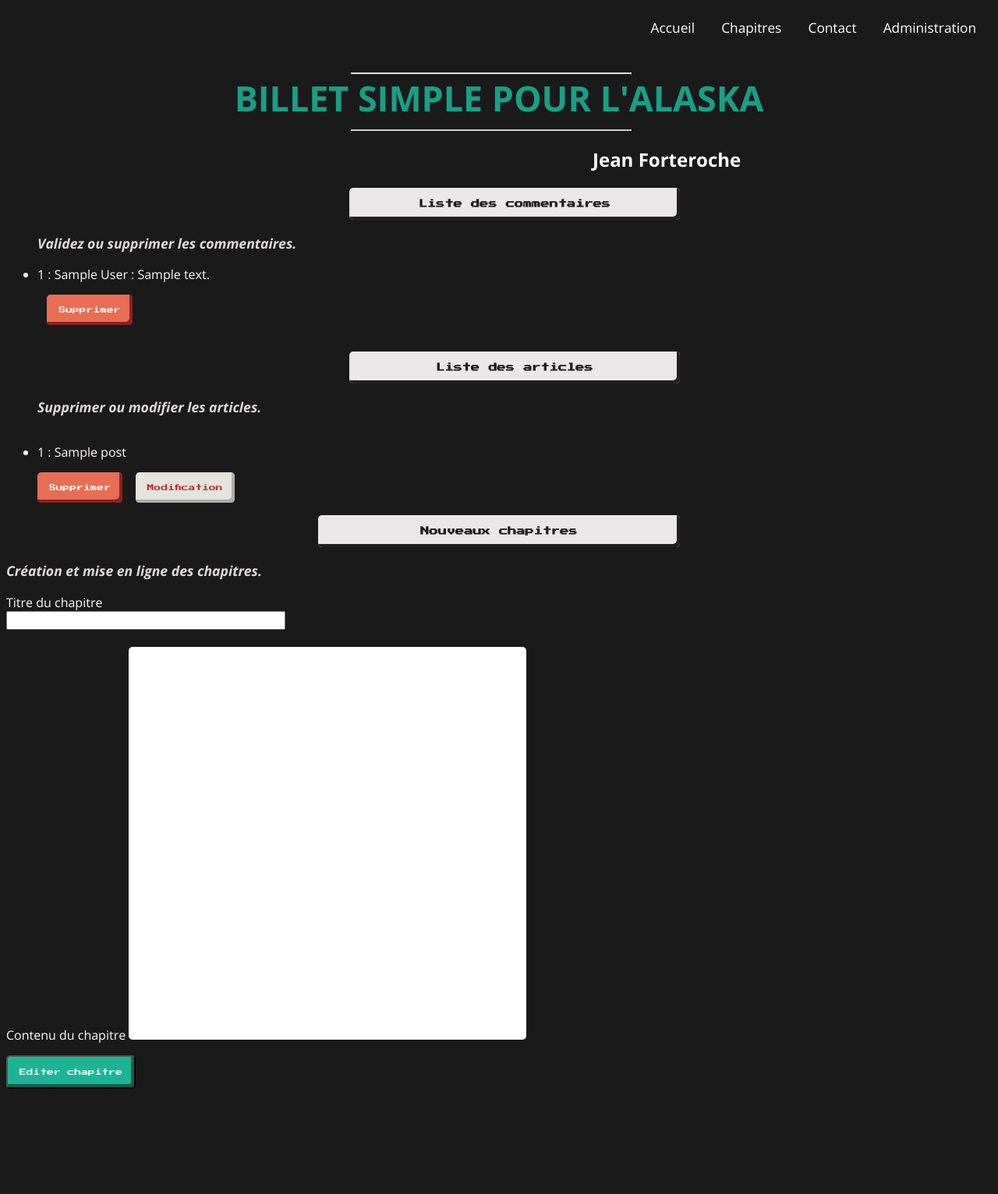
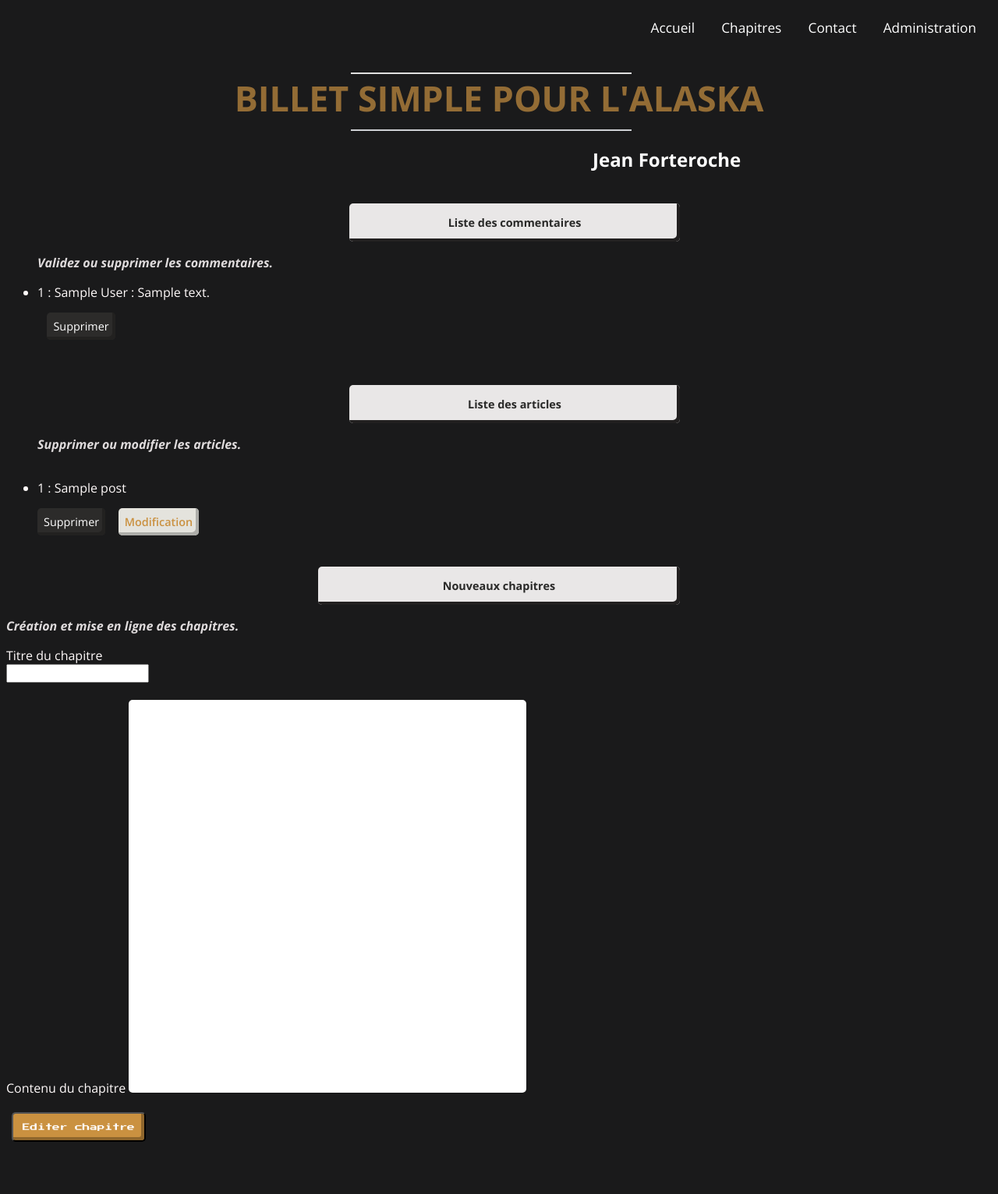
Before and after one commit to b1b1111/Blog-Jean-Forteroche, a PHP site: page /coursphp/administration in a window 1280 px wide. Shown: the whole page at 78% size. Before the commit the page ends 1397 px from the top, so only its background shows below. Run offline with PHP 8.4, Linux system fonts and the light colour scheme; tables that the repository leaves empty or names only in its code hold one stand-in row (values such as "Sample post"); some libraries are stand-ins or nearby versions.

Commit message:
MVC_3 Refonte du style

```diff
--- a/index.php
+++ b/index.php
@@ -36,7 +36,7 @@ else if($url[0] == 'chapitres') {
             $author = $_POST['author'];
             $content = $_POST['content'];
             $commentController->addComment($url[1], $author, $content);
-            header('Location: '. $_POST['URL_PATH'] . $url[0] . '/' . $url[1]);
+            header('Location: '. $_POST['URL_PATH'] . $url[2] . '/' . $url[1]);
         }
     }
 
--- a/public/css/style.css
+++ b/public/css/style.css
@@ -4,7 +4,7 @@
 /*-----LEGENDE DE COULEUR-----*/
 
 /*black : #0d0d0ef1;*/
-/*Green : #18A085;*/
+/*Gold : #936C35;
 /*White :  rgb(233, 231, 231);*/
 /*Grey : rgba(175, 173, 173, 0.863);*/
 
@@ -13,7 +13,6 @@
 }
 
 body {
-
     background-color: #0d0d0ef1;
     background-size: 100%;
     position: relative;
@@ -22,17 +21,16 @@ body {
 h3 {
     background: rgb(233, 231, 231);
     text-align: center;
-    font-size: 0.7em;
-    padding: 12px;
-    font-family: 'Press Start 2P', cursive;
+    font-size: 0.9em;
+    padding: 10px;
     text-decoration: none;
     color: rgb(29, 28, 28);
-    box-shadow: inset -4px -4px 0px 0px rgb(34, 32, 32);
+    box-shadow: inset -4px -4px 0px 0px rgb(179, 176, 176);
     border-radius: 5px;
 }
 
 h2 {
-    color: #18A085;
+    color: #936C35;
 }
 
 h4 {
@@ -43,20 +41,20 @@ h4 {
 
 a {
     text-decoration: none;
-    color: #18A085;
+    color: #936C35;
 }
 
 label {
     color: rgb(255, 250, 250);
 }
 .signature {
-    color: #18A085;
+    color: #936C35;
     text-align: right;
 }
 
 /*---------------------------------------------HEADER------------------------------------------------------*/
 /*----------------------------------------------------------------------------------------------------------*/
-#header_content h1 {
+.header_content h1 {
     text-align: center;
     font-size: 2.8em;
     font-family: 'Open Sans', Verdana, Tahoma, sans-serif;
@@ -64,12 +62,12 @@ label {
     text-transform: uppercase;
 }
 
-#header_content h1 a {
-    color: #18A085;
+.header_content h1 a {
+    color: #936C35;
 }
 
 
-#header_content h1::before
+.header_content h1::before
 {
 	position: relative;
 	display: block;
@@ -79,7 +77,7 @@ label {
 	background-color: rgba(255, 255, 255, 0.863);
 	left: calc(50% - 190px);
 }
-#header_content h1::after
+.header_content h1::after
 {
 	position: relative;
 	display: block;
@@ -92,7 +90,7 @@ label {
 
 }
 
-#header_content h2 {
+.header_content h2 {
     margin-left: calc(50% + 120px);
     font-family: 'Open Sans', Verdana, Tahoma, sans-serif;
     color: white;
@@ -123,12 +121,16 @@ label {
 }
 
 #tabs a:hover {
-    color: rgba(206, 199, 199, 0.986);
+    color: rgb(167, 163, 161);
 }
 
 /*---------------------------------------------ACCUEIL------------------------------------------------------*/
 /*----------------------------------------------------------------------------------------------------------*/
-
+#alaska {
+    background-size: 100%;
+    width: 100%;
+    height: 88%;
+}
 
 /*-------------------------------SECTION--------------------------------*/
 
@@ -192,14 +194,17 @@ label {
     border: 2px none white;
     border-radius: 5px;
 }
+.news h3 {
+  color: rgb(87, 86, 85);
+}
 
 #chapters_part {
     background-color: white;
 }
 
-#lirePlus {
+.btn_valid {
     margin: 20px 0 7px 7px;
-    background: #E76E55;
+    background: rgb(202, 145, 64);
     text-align: center;
     position: relative;
     display: inline-flex;
@@ -208,17 +213,17 @@ label {
     font-family: 'Press Start 2P', cursive;
     text-decoration: none;
     color: white;
-    box-shadow: inset -4px -4px 0px 0px #8C2022;
+    box-shadow: inset -4px -4px 0px 0px rgb(143, 102, 44);
     border-radius: 5px;
   }
-#lirePlus:hover, #lirePlus:focus {
-    background: #CE372B;
-    box-shadow: inset -6px -6px 0px 0px #8C2022;
+.btn_valid:hover, .btn_valid:focus {
+    background: rgb(192, 139, 48);
+    box-shadow: inset -6px -6px 0px 0px rgb(143, 102, 44);
   }
-  #lirePlus:active {
-    box-shadow: inset 4px 4px 0px 0px #8C2022;
+  .btn_valid:active {
+    box-shadow: inset 4px 4px 0px 0px rgb(143, 102, 44);
   }
-  #lirePlus:before, #lirePlus:after {
+  .btn_valid:before, .btn_valid:after {
     content: '';
     position: absolute;
     width: 100%;
@@ -250,49 +255,8 @@ textarea {
     height: 200px;
 }
 
-.form_btn {
-    margin-top: 15px;
-    background: #E76E55;
-    display: inline-block;
-    position: relative;
-    text-align: center;
-    font-size: 0.55em;
-    padding: 15px;
-    font-family: 'Press Start 2P', cursive;
-    text-decoration: none;
-    color: white;
-    box-shadow: inset -4px -4px 0px 0px #8C2022;
-    border-radius: 5px;
-  }
-.form_btn:hover, .form_btn:focus {
-    background: #CE372B;
-    box-shadow: inset -6px -6px 0px 0px #8C2022;
-  }
-  .form_btn:active {
-    box-shadow: inset 4px 4px 0px 0px #8C2022;
-  }
-  .form_btn:before, .form_btn:after {
-    content: '';
-    position: absolute;
-    width: 100%;
-    height: 100%;
-    box-sizing: content-box;
-  }
-  .form_btn:before {
-    top: -6px;
-    left: 0;
-  }
-  .form_btn:after {
-    left: -6px;
-    top: 0;
-  }
-
 /*---------------------------------------------CONTACT------------------------------------------------------*/
 /*----------------------------------------------------------------------------------------------------------*/
-
-#contact_form {
-    text-align: center;
-}
 
 #contact_form input {
     width: 400px;
@@ -324,33 +288,19 @@ textarea {
 .adminH2 {
     background: rgb(233, 231, 231);
     text-align: center;
-    font-size: 0.7em;
+    font-size: 0.9em;
     padding: 15px;
-    font-family: 'Press Start 2P', cursive;
     text-decoration: none;
-    color: rgb(29, 28, 28);
+    color: rgb(41, 41, 40);
     box-shadow: inset -4px -4px 0px 0px rgb(34, 32, 32);
-    margin: 0 400px 0 400px;
+    margin: 40px 400px 0 400px;
     border-radius: 5px;
 }
 
 .adminParagraphe {
-    font-size: 1.1em;
+    font-size: 1.0em;
     font-weight: bold;
     color: rgb(223, 219, 220);
-}
-
-#content, #resultat {
-    width: 500px;
-    height: 200px;
-    background-color: white;
-    border: 1px solid black;
-    padding: 5px;
-    overflow: auto;
-}
-
-#title {
-    width: 350px;
 }
 
 #full-featured {
@@ -358,42 +308,33 @@ textarea {
     resize: none;
 }
 
-/*----------------------BUTTON APPROUVE-------------------*/
-.admin_approuve {
+/*----------------------BUTTON SUPPRIMER-------------------*/
+.btn_suppr {
     margin-top: 15px;
-    background: rgb(29, 180, 150);
+    background: rgb(44, 43, 42);
     display: inline-block;
     position: relative;
     text-align: center;
-    font-size: 0.55em;
-    padding: 15px;
-    font-family: 'Press Start 2P', cursive;
+    font-size: 0.9em;
+    padding: 8px;
     text-decoration: none;
     color: white;
-    box-shadow: inset -4px -4px 0px 0px rgb(19, 94, 79);
+    box-shadow: inset -4px -4px 0px 0px rgb(34, 33, 32);
     border-radius: 5px;
   }
-.admin_approuve:hover, .admin_approuve:focus {
-    background: rgb(19, 133, 110);
-    box-shadow: inset -6px -6px 0px 0px rgb(19, 94, 79);
+.btn_suppr:hover, .btn_suppr:focus {
+    background: rgb(37, 37, 37);
+    box-shadow: inset -6px -6px 0px 0px rgb(34, 33, 32);
   }
-  .admin_approuve:active {
-    box-shadow: inset 4px 4px 0px 0px rgb(19, 94, 79);
+  .btn_suppr:active {
+    box-shadow: inset 4px 4px 0px 0px rgb(34, 33, 32);
   }
-  .admin_approuve:before, .admin_approuve:after {
+  .btn_suppr:before, .btn_suppr:after {
     content: '';
     position: absolute;
     width: 100%;
     height: 100%;
     box-sizing: content-box;
-  }
-  .admin_approuve:before {
-    top: -6px;
-    left: 0;
-  }
-  .admin_approuve:after {
-    left: -6px;
-    top: 0;
   }
 
 /*-----------------------BUTTON MODIFIED-------------------*/
@@ -404,11 +345,11 @@ textarea {
     display: inline-block;
     position: relative;
     text-align: center;
-    font-size: 0.55em;
-    padding: 15px;
-    font-family: 'Press Start 2P', cursive;
+    font-size: 0.9em;
+    font-weight: 600;
+    padding: 8px;
     text-decoration: none;
-    color: rgb(175, 48, 48);
+    color: rgb(202, 145, 64);
     box-shadow: inset -4px -4px 0px 0px rgb(173, 173, 169);
     border-radius: 5px;
   }
@@ -443,11 +384,11 @@ textarea {
     display: inline-block;
     position: relative;
     text-align: center;
-    font-size: 0.55em;
-    padding: 15px;
-    font-family: 'Press Start 2P', cursive;
+    font-size: 0.8em;
+    font-weight: 700;
+    padding: 8px;
     text-decoration: none;
-    color: rgb(29, 180, 150);
+    color: rgb(145, 60, 26);
     box-shadow: inset -4px -4px 0px 0px rgb(173, 173, 169);
     border-radius: 5px;
   }
--- a/view/frontend/accueil.php
+++ b/view/frontend/accueil.php
@@ -1,6 +1,6 @@
 <?php $title = 'Jean Forteroche'; ?>
 <p>
-    <img src="public/images/alaska.jpg" alt="alaska">
+    <img src="public/images/alaska.jpg" alt="alaska" id="alaska">
 </p>
 <?php require('header.php');
 $menu = view_menu();
--- a/view/frontend/administration.php
+++ b/view/frontend/administration.php
@@ -13,13 +13,13 @@ $menu = view_menu();
 
         <li><?= $c['id'] ?> : <?= $c['author'] ?> : <?= $c['content'] ?> <br />
         <?php if ($c['approuve'] == 0) { ?>
-        <a class="admin_approuve" href="<?= $_POST['URL_PATH'] ?>administration/confirm/<?= $c['id'] ?>">Approuver</a>
+        <a class="btn_valid" href="<?= $_POST['URL_PATH'] ?>administration/confirm/<?= $c['id'] ?>">Approuver</a>
         <?php } ?>
         <?php if ($c['alert'] == 1) { ?>
         <p class="admin_signal">Commentaire signalé !</p>
         <?php } ?>
         &nbsp;&nbsp;
-        <a class="form_btn" href="<?= $_POST['URL_PATH'] ?>administration/deleteComment/<?= $c['id'] ?>">Supprimer</a></li><br />
+        <a class="btn_suppr" href="<?= $_POST['URL_PATH'] ?>administration/deleteComment/<?= $c['id'] ?>">Supprimer</a></li><br />
         <?php } ?>
   </ul>
 
@@ -30,7 +30,7 @@ $menu = view_menu();
         <?php while($a = $posts->fetch()) { ?>
 
         <br /><li><?= $a['id'] ?> : <?= $a['title']?><br />
-        <a class="form_btn" href="<?= $_POST['URL_PATH'] ?>administration/deletePost/<?= $a['id'] ?>">Supprimer</a>
+        <a class="btn_suppr" href="<?= $_POST['URL_PATH'] ?>administration/deletePost/<?= $a['id'] ?>">Supprimer</a>
         &nbsp;&nbsp;
         <a class="admin_modif" href="<?= $_POST['URL_PATH'] ?>administration/editPost/<?= $a['id'] ?>/prepare">Modification</a></li>
         <?php } ?>
@@ -47,7 +47,7 @@ $menu = view_menu();
         <label for="content">Contenu du chapitre</label>
         <textarea id="full-featured" name="content" contenteditable="true"></textarea><br />
 
-        <button class="admin_approuve">Editer chapitre</button><br /><br />
+        <button class="btn_valid">Editer chapitre</button><br /><br />
   </form>
 
 
--- a/view/frontend/contact.php
+++ b/view/frontend/contact.php
@@ -17,7 +17,7 @@ $menu = view_menu();
 				}
 
 				?></textarea><br /><br />
-		<input class="form_btn"  type="submit" value="Envoyer !" name="mailform"/>
+		<input class="btn_valid"  type="submit" value="Envoyer" name="mailform"/>
 	</form>
 
 <?php $content = ob_get_clean(); ?>
--- a/view/frontend/editPost.php
+++ b/view/frontend/editPost.php
@@ -4,6 +4,8 @@ $menu = view_menu();
 ?>
 
 <?php ob_start(); ?>
+
+<h2><a href="<?= $_POST['URL_PATH'] ?>chapitres">Retour à la liste des billets</a></h2>
 
 <h2 class="adminH2">Modifier chapitres</h2>
     <p class="adminParagraphe"><em>Modification des chapitres.</em></p>
@@ -16,7 +18,7 @@ $menu = view_menu();
         <label for="content">Contenu du chapitre</label><br />
         <textarea id="full-feat" name="content" contenteditable="true"><?= $post['content'] ?></textarea><br />
 
-        <button class="admin_approuve">modifier chapitre</button><br /><br />
+        <button class="btn_valid">modifier chapitre</button><br /><br />
   </form>
 
 <?php $content = ob_get_clean(); ?>
--- a/view/frontend/listPostView.php
+++ b/view/frontend/listPostView.php
@@ -36,7 +36,7 @@ $menu = view_menu();
 
         ?>
             <br /><br />
-            <a id="lirePlus" href="<?php $_POST['URL_PATH'] ?>chapitres/<?= $data['id'] ?>">lire plus</a>
+            <a class="btn_valid" href="<?php $_POST['URL_PATH'] ?>chapitres/<?= $data['id'] ?>">lire plus</a>
         </div>
     </div>
 
--- a/view/frontend/postView.php
+++ b/view/frontend/postView.php
@@ -29,22 +29,19 @@ $menu = view_menu();
     <label for="content">Message</label><br />
     <textarea id="full-test" name="content" contenteditable="true"></textarea><br />
 
-    <button class="admin_approuve">Editer commentaires</button>
+    <button class="btn_valid">Editer commentaires</button>
 
 </form>
 
 <?php
 while ($comment = $comments->fetch())
 {
-    if ($comment['approuve'] == 1) {
-
 ?>
     <p class="comment_paragraphe" ><strong><?= htmlspecialchars($comment['author']) ?></strong> le <?= $comment['comment_date_fr'] ?></p>
     <p class="comment_paragraphe" ><?= nl2br(htmlspecialchars($comment['content'])) ?>
     <a class="admin_signal" href="<?= $_POST['URL_PATH'] ?>administration/alert/<?= $comment['id'] ?>">Signaler commentaire</a></p>
 
 <?php
-    }
 }
 ?>
 <?php $content = ob_get_clean(); ?>
--- a/view/frontend/template.php
+++ b/view/frontend/template.php
@@ -10,16 +10,16 @@
 
     <header>
 
-    <?php echo $menu; ?>
+        <?php echo $menu; ?>
 
-    <div id="header_content">
+        <div class="header_content">
 
-        <div class="header_separator"></div>
+            <div class="header_separator"></div>
 
-        <h1><a href="index.php">Billet simple pour l'Alaska</a></h1>
-        <h2>Jean Forteroche</h2>
+            <h1><a href="index.php">Billet simple pour l'Alaska</a></h1>
+            <h2>Jean Forteroche</h2>
 
-    </div>
+        </div>
 
     </header>
 
```
Also changed, not shown: public/images/background.jpg (deleted), public/images/background2.jpg (deleted), public/images/hat.jpg (deleted), public/images/jaune.jpg (deleted), public/images/mountain5.jpg (deleted).
